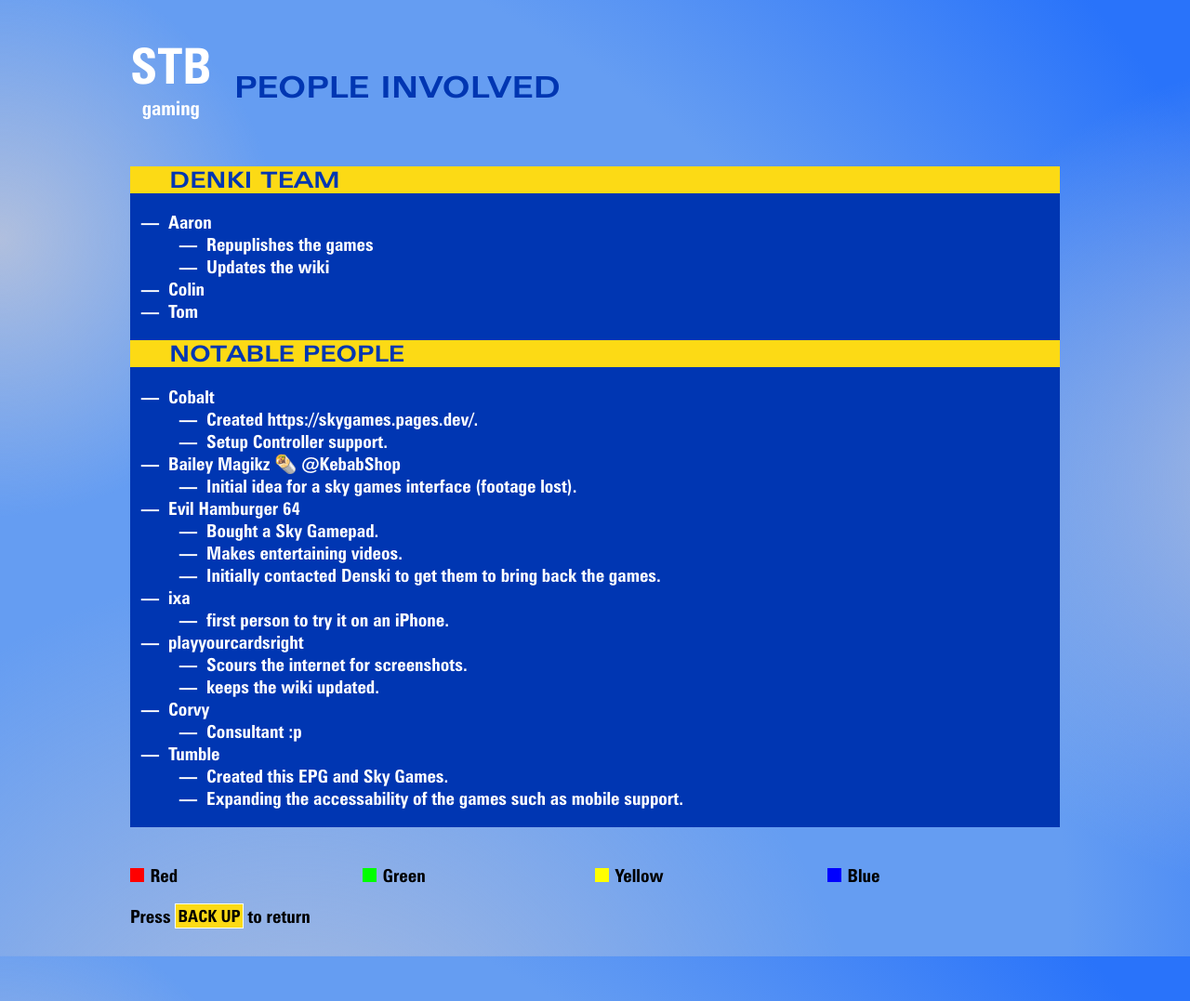
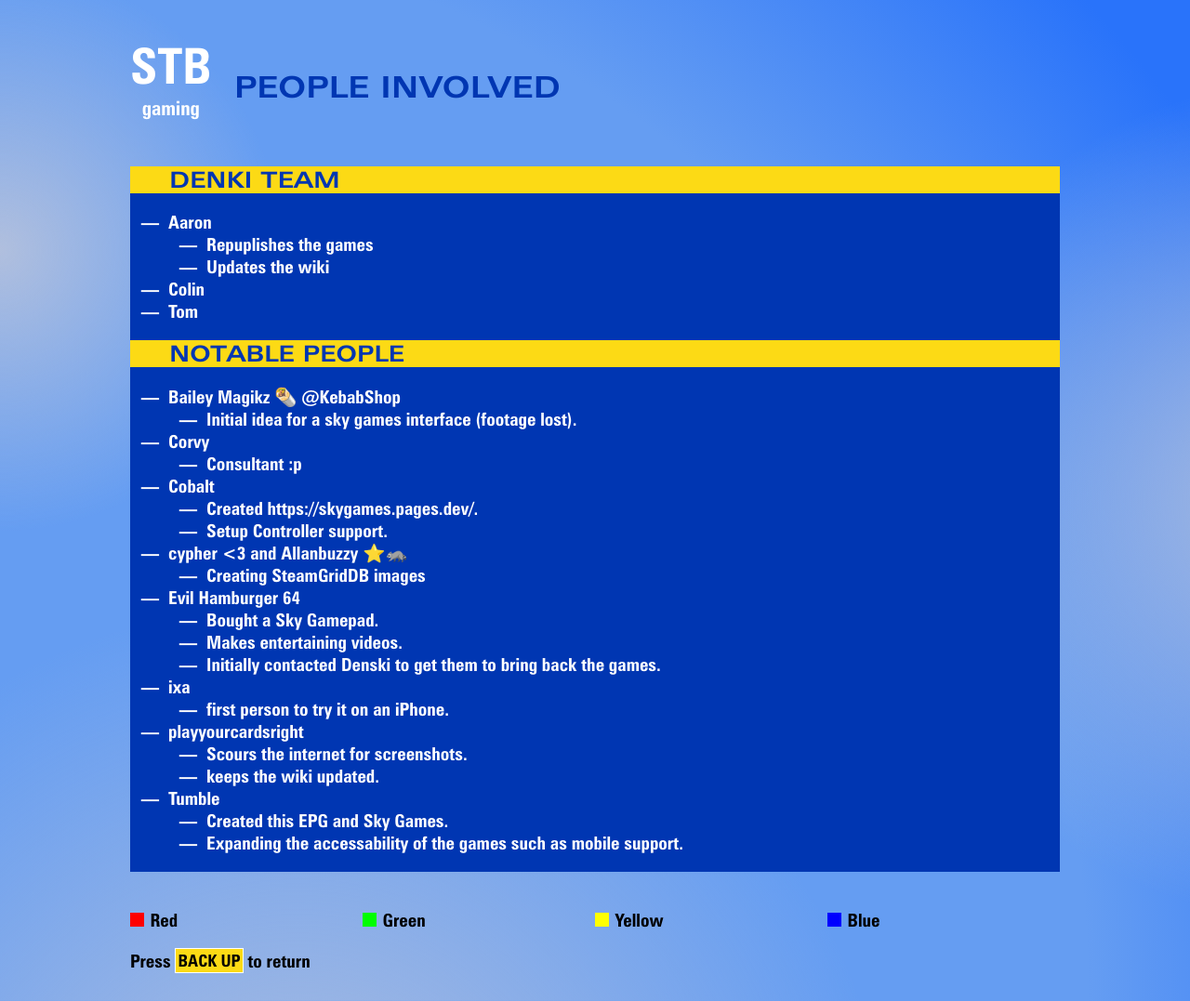
Before and after one commit to STB-Gaming/sky-guide, a Jekyll site: the page built from services/people.md, in a window 1280 px wide. Shown: the whole page at 93% size. Built offline with Jekyll 4.4.1, drawn with Linux system fonts in a browser that asks for light colours; our own code applies the rules of GitHub Pages for plain Markdown files.

Commit message:
added names

```diff
--- a/services/people.md
+++ b/services/people.md
@@ -9,11 +9,15 @@ title: People Involved
 * Tom
 
 # Notable People
+- **Bailey Magikz 🌯 @KebabShop**
+  - Initial idea for a sky games interface (footage lost).
+* **Corvy**
+  * Consultant :p
 - **Cobalt**
   - Created https://skygames.pages.dev/.
   - Setup Controller support.
-- **Bailey Magikz 🌯 @KebabShop**
-  - Initial idea for a sky games interface (footage lost).
+* **cypher <3** and **Allanbuzzy** ⭐🦝
+  * Creating SteamGridDB images
 * **Evil Hamburger 64**
   * Bought a Sky Gamepad.
   * Makes entertaining videos.
```
Also changed, not shown: other parts of services/people.md (+0 -2 lines).
